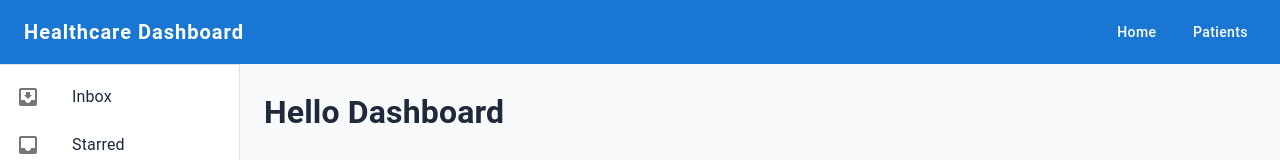
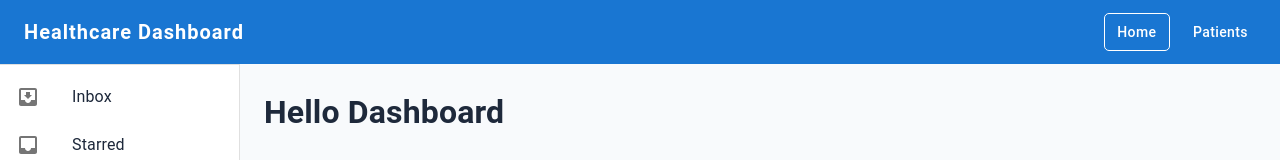
Before and after one commit to piratemermaid/healthcare-dashboard, a React (Vite) app in the folder client/: page / in a window 1280 px wide. Shown: the top 160 px of the page. Built offline with nearby package versions, Linux system fonts and the light colour scheme.

Commit message:
update active link styling

```diff
--- a/client/src/components/layout/NavLink.tsx
+++ b/client/src/components/layout/NavLink.tsx
@@ -13,8 +13,11 @@ export const NavLink = ({ path, label }: NavLinkProps) => {
     <Link to={path}>
       <Button
         variant="text"
-        color="inherit"
-        sx={{ color: isActive ? 'primary.contrastText' : 'inherit' }}
+        sx={{
+          color: 'primary.contrastText',
+          outlineStyle: isActive ? 'solid' : 'none',
+          outlineWidth: 0.2,
+        }}
       >
         {label}
       </Button>
```
